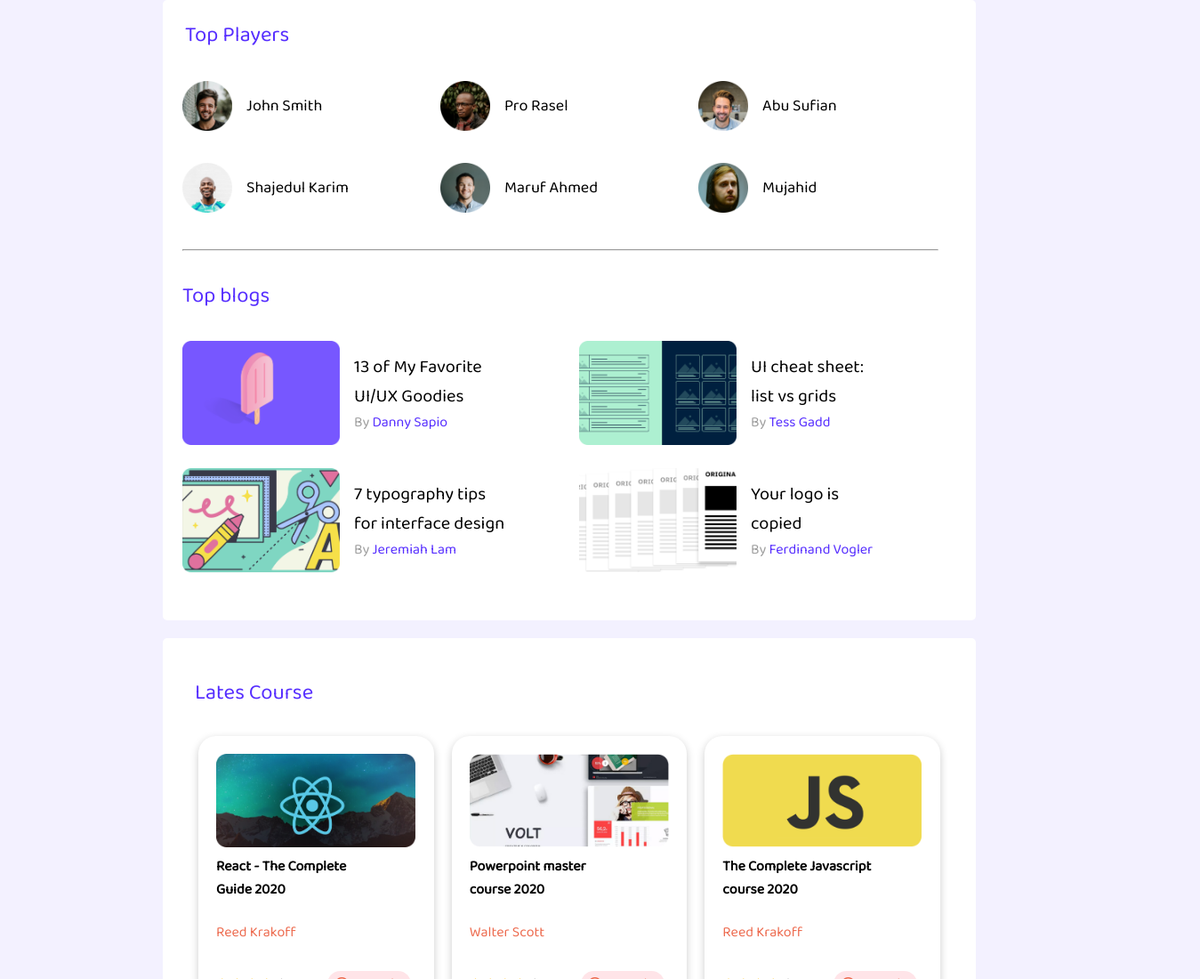
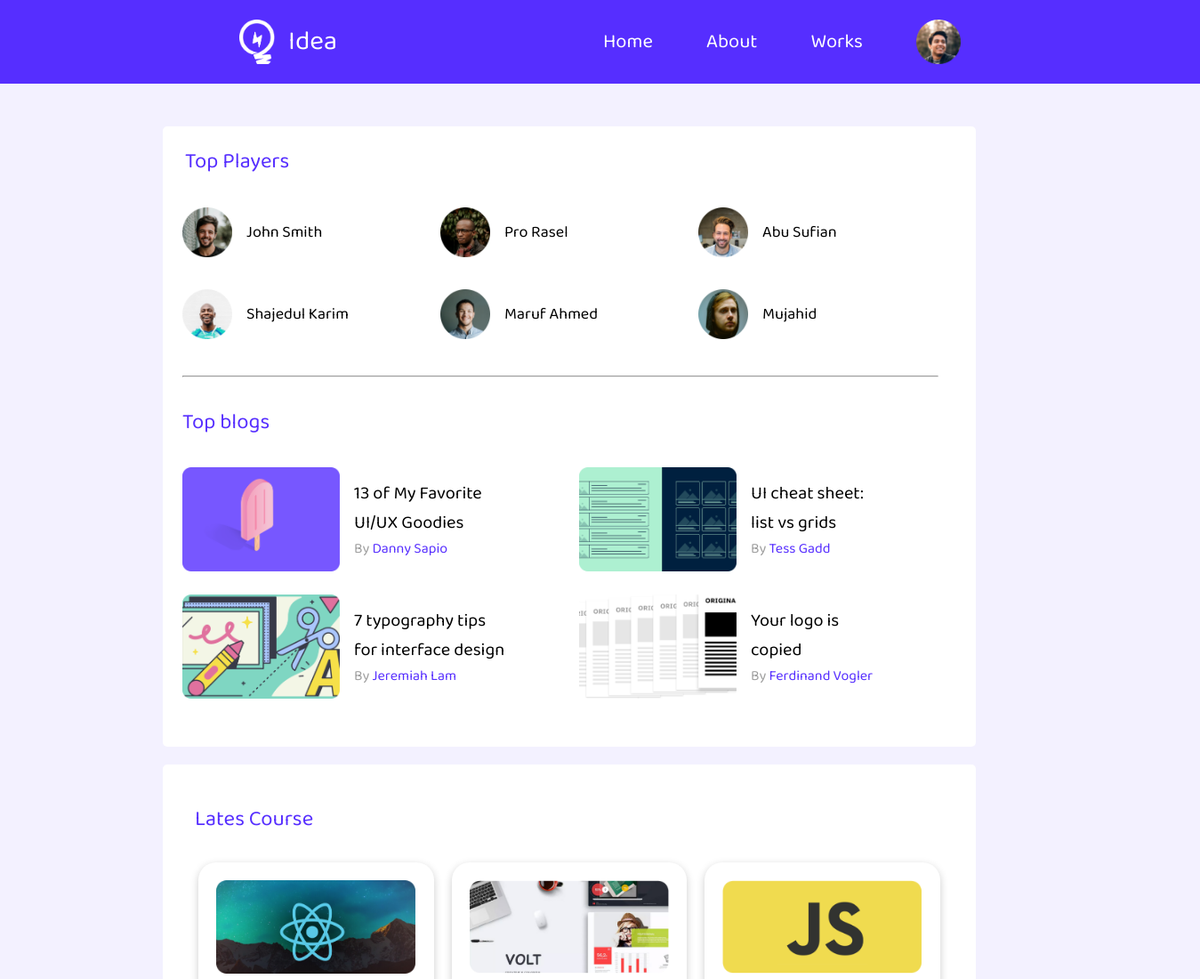
Before and after one commit to jfmemon/leader-board-1, a plain HTML site: page index.html in a window 1280 px wide. Shown: the top 1100 px of the page at 89% size, 1349 px wide, since content can reach past the window. Drawn offline with Linux system fonts and the light colour scheme; a web font is replaced by a local one.

Commit message:
all the task done before making responsive

```diff
--- a/index.html
+++ b/index.html
@@ -15,6 +15,22 @@
 
     </header>
     <main>
+        <nav>
+            <div class="navbar">
+                <div class="navicon">
+                    <img src="images/icons/logo.png" alt="">
+                    <h3 class="webname">Idea</h3>
+                </div>
+                <div class="navitem">
+                    <div class="item">
+                        <a href="">Home</a>
+                        <a href="">About</a>
+                        <a href="">Works</a>
+                    </div>
+                    <img src="images/icons/profile.png" alt="">
+                </div>
+            </div>
+        </nav>
         <section class="container">
             <div class="top-players">
                 <h2 class="top-players-title">Top Players</h2>
@@ -103,7 +119,7 @@
                                 <i class="fa-regular fa-clock valid"></i>
                                 <p class="time">01:30 hr</p>
                             </div>
-                    </div>
+                        </div>
                     </div>
                     <div class="course">
                         <img class="course-image" src="images/courses/course-2.png" alt="">
@@ -124,7 +140,7 @@
                                 <i class="fa-regular fa-clock valid"></i>
                                 <p class="time">01:30 hr</p>
                             </div>
-                    </div>
+                        </div>
                     </div>
                     <div class="course">
                         <img class="course-image" src="images/courses/course-3.png" alt="">
@@ -145,8 +161,8 @@
                                 <i class="fa-regular fa-clock valid"></i>
                                 <p class="time">01:30 hr</p>
                             </div>
+                        </div>
                     </div>
-                </div>
                 </div>
             </div>
 
--- a/style.css
+++ b/style.css
@@ -21,6 +21,55 @@ main{
     justify-content: center;
 }
 
+.navbar{
+    width: 1349px;
+    height: 94px;
+    background-color: #562EFF;
+    margin-bottom: 48px;
+    display: flex;
+    justify-content: space-evenly;
+}
+
+.navicon{
+    display: flex;
+    align-items: center;
+}
+
+.navicon img{
+    width: 40px;
+    height: 50px;
+    /* padding-top: 19px; */
+}
+
+.webname{
+    /* padding-top: 12px; */
+    padding-left: 15px;
+    font-size: 30px;
+    font-weight: 500;
+    color: #FFFFFF;
+}
+
+.navitem{
+    display: flex;
+    align-items: center;
+}
+
+.navitem img{
+    width: 50px;
+    height: 50px;
+    padding-left: 30px;
+}
+
+.item{
+    display: flex;
+}
+
+.item a{
+    padding: 30px;
+    text-decoration: none;
+    color: #FFFFFF;
+    font-size: 22px;
+}
 
 .container{
     display: flex;
```
